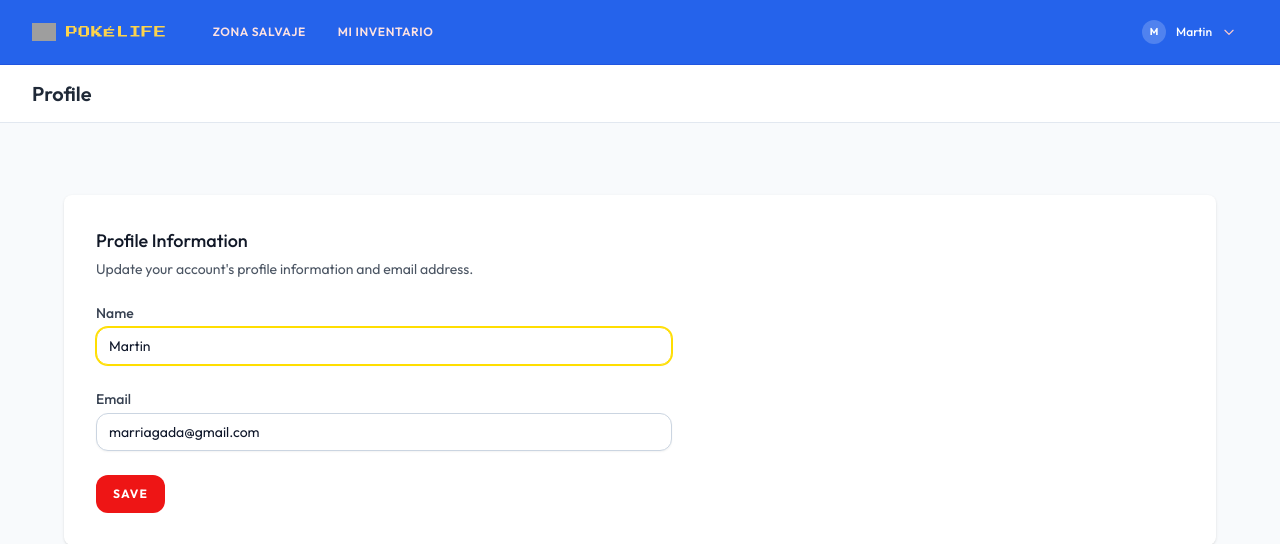
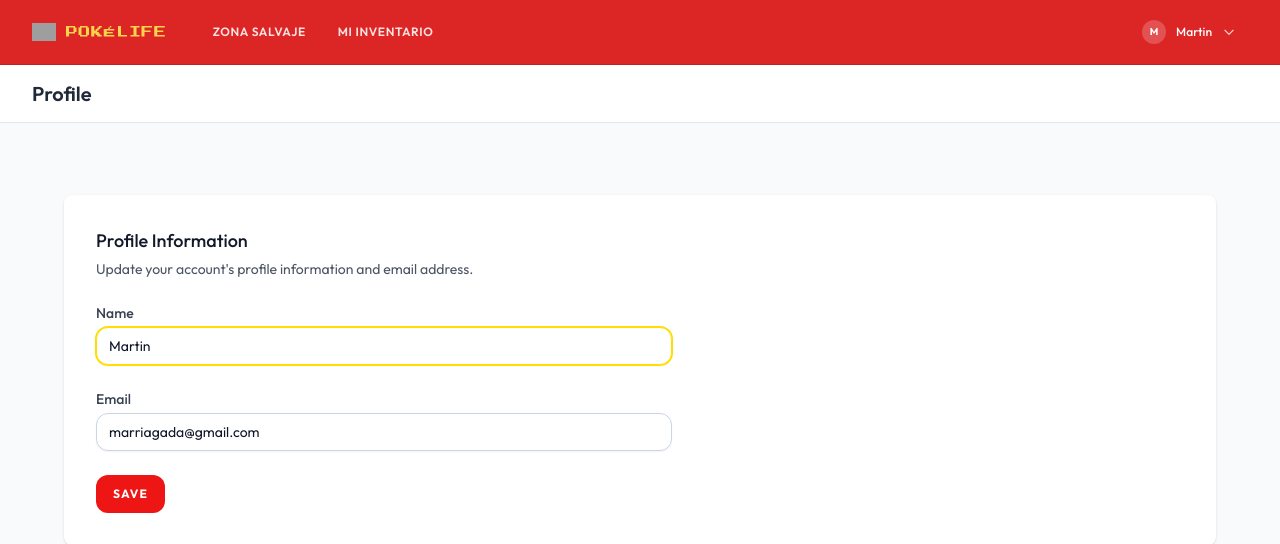
Before and after one commit to martingu36/pokelife, a Laravel app: page /profile in a window 1280 px wide. Shown: the top 544 px of the page. Run offline with Laravel 12, Linux system fonts and the light colour scheme; a user stored in the database is signed in; data comes from the database, SQL or seed files in the repository; style sheets or scripts are compiled from the project's sources; grey boxes are pictures that could not be loaded.

Commit message:
fix: Update navigation background color to red for consistency; add CI deployment verification test

```diff
--- a/resources/views/layouts/navigation.blade.php
+++ b/resources/views/layouts/navigation.blade.php
@@ -1,6 +1,6 @@
 <!-- resources/views/layouts/navigation.blade.php -->
 
-<nav x-data="{ open: false }" class="bg-blue-600 dark:bg-blue-700 border-b border-blue-700/60 shadow-md">
+<nav x-data="{ open: false }" class="bg-red-600 dark:bg-red-700 border-b border-red-700/60 shadow-md">
     <div class="max-w-7xl mx-auto px-4 sm:px-6 lg:px-8">
         <div class="flex justify-between h-16">
             <div class="flex items-center gap-8">
```
Also changed, not shown: tests/Feature/DemoCiTest.php (added, +7 -0 lines).
